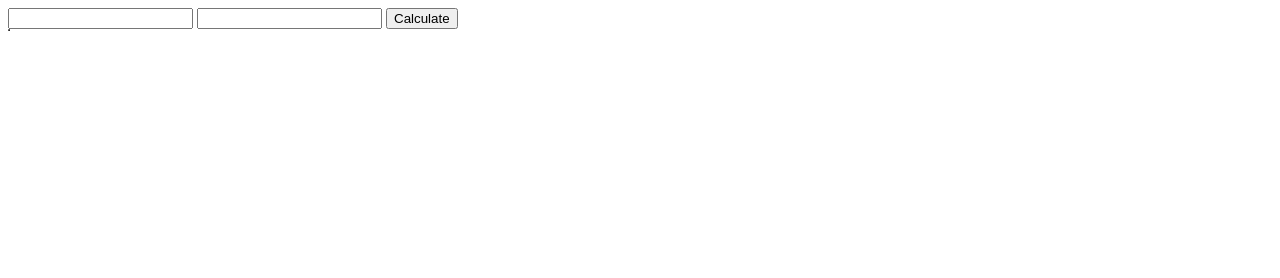
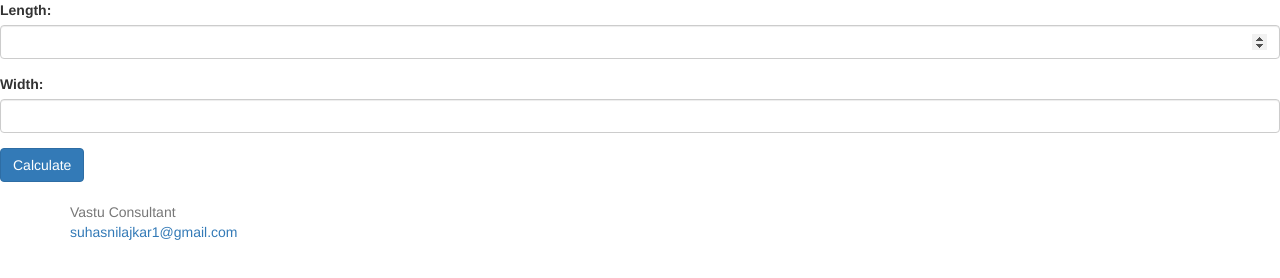
Before and after one commit to sumeetpatil/vastusuhas, a plain HTML site: page index.html in a window 1280 px wide. Drawn offline with nearby package versions, Linux system fonts and the light colour scheme.

Commit message:
bootstrap

```diff
--- a/index.html
+++ b/index.html
@@ -1,15 +1,33 @@
 <html>
+
 <head>
     <title>Vastu Suhas</title>
-    <script src="vastuCal.js"></script>
+    <script src="./js/vastuCal.js"></script>
+    <meta charset="utf-8">
+    <meta name="viewport" content="width=device-width, initial-scale=1">
+    <link rel="stylesheet" href="https://maxcdn.bootstrapcdn.com/bootstrap/3.4.1/css/bootstrap.min.css">
+    <script src="https://ajax.googleapis.com/ajax/libs/jquery/3.5.1/jquery.min.js"></script>
+    <script src="https://maxcdn.bootstrapcdn.com/bootstrap/3.4.1/js/bootstrap.min.js"></script>
 </head>
 
 <body>
-    <input type="number" id="inpLength" />
-    <input type="number" id="inpWidth" />
-    <button id="btlCal">Calculate</button>
-    <table border=1 id="tblCal"></table>
-    <script src="common.js"></script>
+    <div class="form-group">
+        <label for="inpLength">Length:</label>
+        <input type="number" class="form-control" id="inpLength">
+    </div>
+    <div class="form-group">
+        <label for="inpWidth">Width:</label>
+        <input type="number" class="form-control" id="inpWidth">
+    </div>
+    <button class="btn btn-primary" id="btlCal">Calculate</button>
+    <table class="table table-bordered" id="tblCal"></table>
+    <footer>
+        <div class="container">
+            <span class="text-muted">Vastu Consultant</span></br>
+            <span class="text-muted"><a>suhasnilajkar1@gmail.com</a></span>
+        </div>
+    </footer>
+    <script src="./js/common.js"></script>
 </body>
 
 </html>
```
Also changed, not shown: js/common.js (renamed from common.js), js/vastuCal.js (renamed from vastuCal.js).
